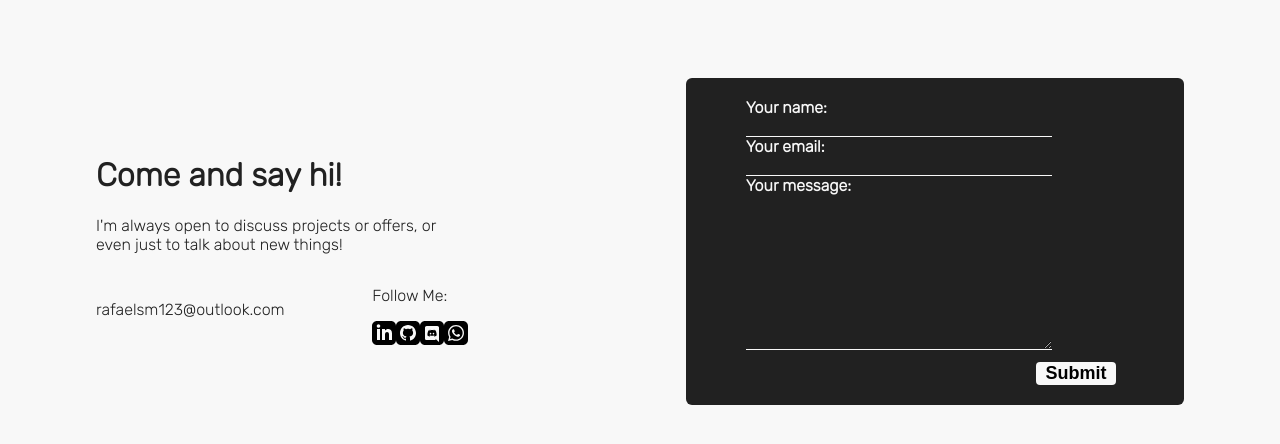
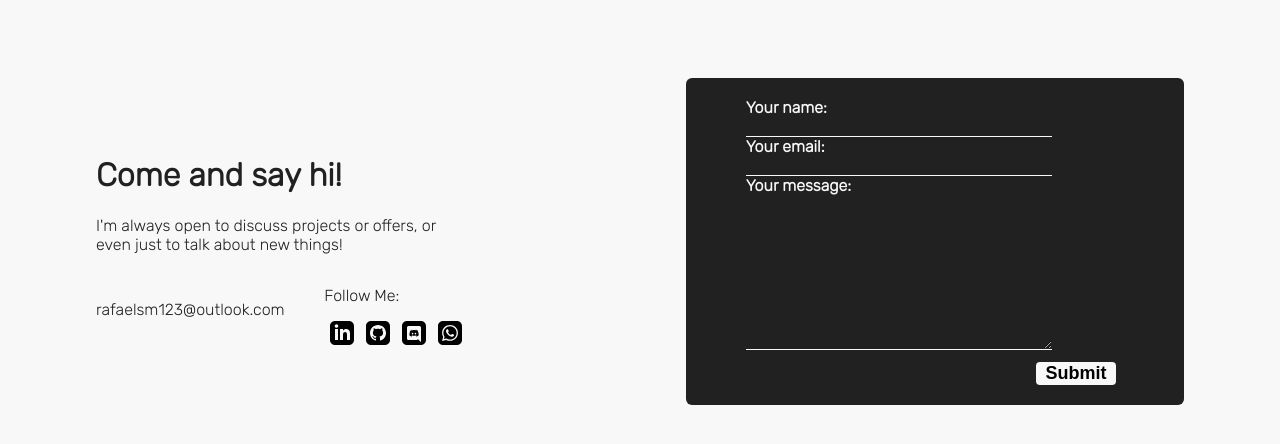
Before and after one commit to RafaelSampaioMoura/portfolio, a React (Vite) app in the folder personal-portfolio/: page /contact in a window 1280 px wide. Shown: the top 444 px of the page. Built offline with nearby package versions, Linux system fonts and the light colour scheme.

Commit message:
Positioned social media icons

```diff
--- a/personal-portfolio/src/index.css
+++ b/personal-portfolio/src/index.css
@@ -116,11 +116,8 @@ body {
   justify-content: space-evenly;
 }
 
-.social-media {
-  /* display: flex;
-  justify-content: space-between;
-  align-items: center;
-  width: 50%; */
+.social-media img {
+  margin: 0 6px 0 6px;
 }
 
 input, textarea {
```
